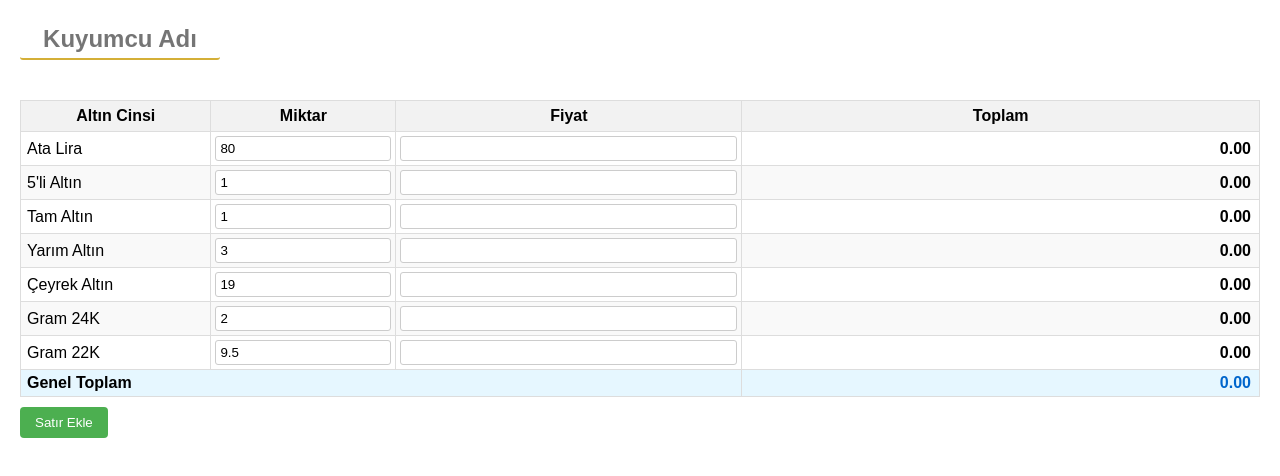
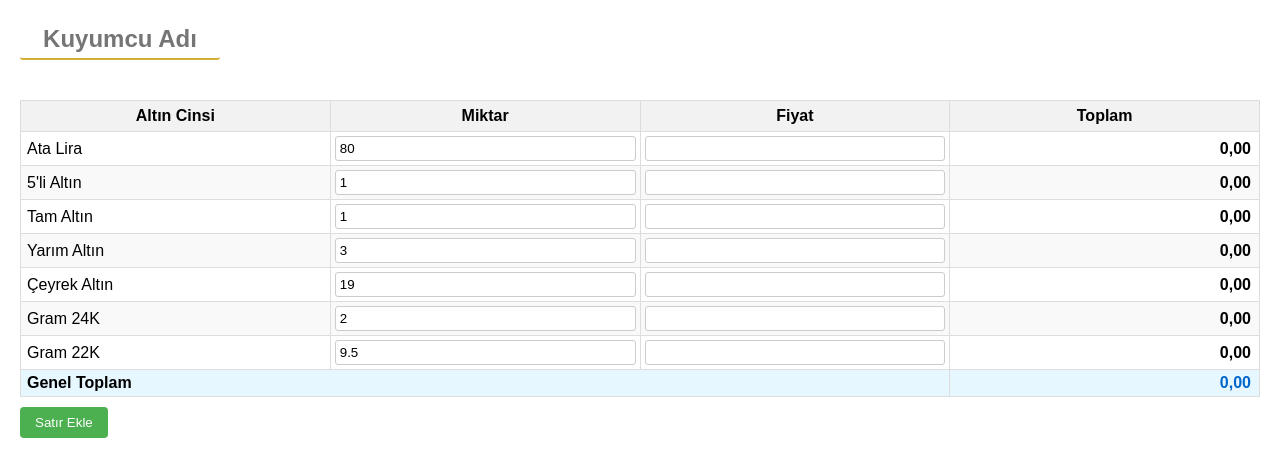
Before and after one commit to gptforce16/altin, a plain HTML site: page index.html in a window 1280 px wide. Drawn offline with Linux system fonts and the light colour scheme.

Commit message:
Update index.html

```diff
--- a/index.html
+++ b/index.html
@@ -24,6 +24,7 @@
             width: 100%;
             border-collapse: collapse;
             margin-top: 20px;
+            table-layout: fixed;
         }
         th, td {
             border: 1px solid #ddd;
@@ -32,7 +33,7 @@
         th {
             background-color: #f2f2f2;
             text-align: center;
-            padding: 6px 4px; /* Başlık hücrelerinde biraz daha padding */
+            padding: 6px 4px;
         }
         tr:nth-child(even) {
             background-color: #f9f9f9;
@@ -60,18 +61,17 @@
             border: 1px solid #ccc;
             border-radius: 3px;
         }
-        /* Sütun genişlikleri */
-        td:first-child { /* Altın Cinsi sütunu */
+        td:first-child {
             width: 60px;
             padding-left: 6px;
         }
-        td:nth-child(2) { /* Miktar sütunu */
+        td:nth-child(2) {
             width: 60px;
         }
-        td:nth-child(3) { /* Fiyat sütunu (daha geniş) */
+        td:nth-child(3) {
             width: 120px;
         }
-        .total { /* Toplam sütunu (en geniş) */
+        .total {
             width: 180px;
             text-align: right;
             padding-right: 8px !important;
@@ -152,8 +152,17 @@
     <button onclick="addNewRow()">Satır Ekle</button>
 
     <script>
+        // Sayıyı formatlı şekilde gösterir (1.000,00)
         function formatNumber(num) {
-            return num.toString().replace(/\B(?=(\d{3})+(?!\d))/g, ".");
+            return new Intl.NumberFormat('tr-TR', {
+                minimumFractionDigits: 2,
+                maximumFractionDigits: 2
+            }).format(num);
+        }
+
+        // Formatlı string'i sayıya çevirir
+        function parseFormattedNumber(str) {
+            return parseFloat(str.replace(/\./g, '').replace(',', '.')) || 0;
         }
 
         function calculateRow(input) {
@@ -163,7 +172,7 @@
             const totalCell = row.querySelector('.total');
 
             const total = quantity * price;
-            totalCell.textContent = formatNumber(total.toFixed(2));
+            totalCell.textContent = formatNumber(total);
 
             calculateGrandTotal();
         }
@@ -174,12 +183,12 @@
 
             totals.forEach(totalCell => {
                 if (totalCell.id !== 'grandTotal') {
-                    const value = parseFloat(totalCell.textContent.replace(/\./g, '')) || 0;
+                    const value = parseFormattedNumber(totalCell.textContent);
                     grandTotal += value;
                 }
             });
 
-            document.getElementById('grandTotal').textContent = formatNumber(grandTotal.toFixed(2));
+            document.getElementById('grandTotal').textContent = formatNumber(grandTotal);
         }
 
         function addNewRow() {
```
